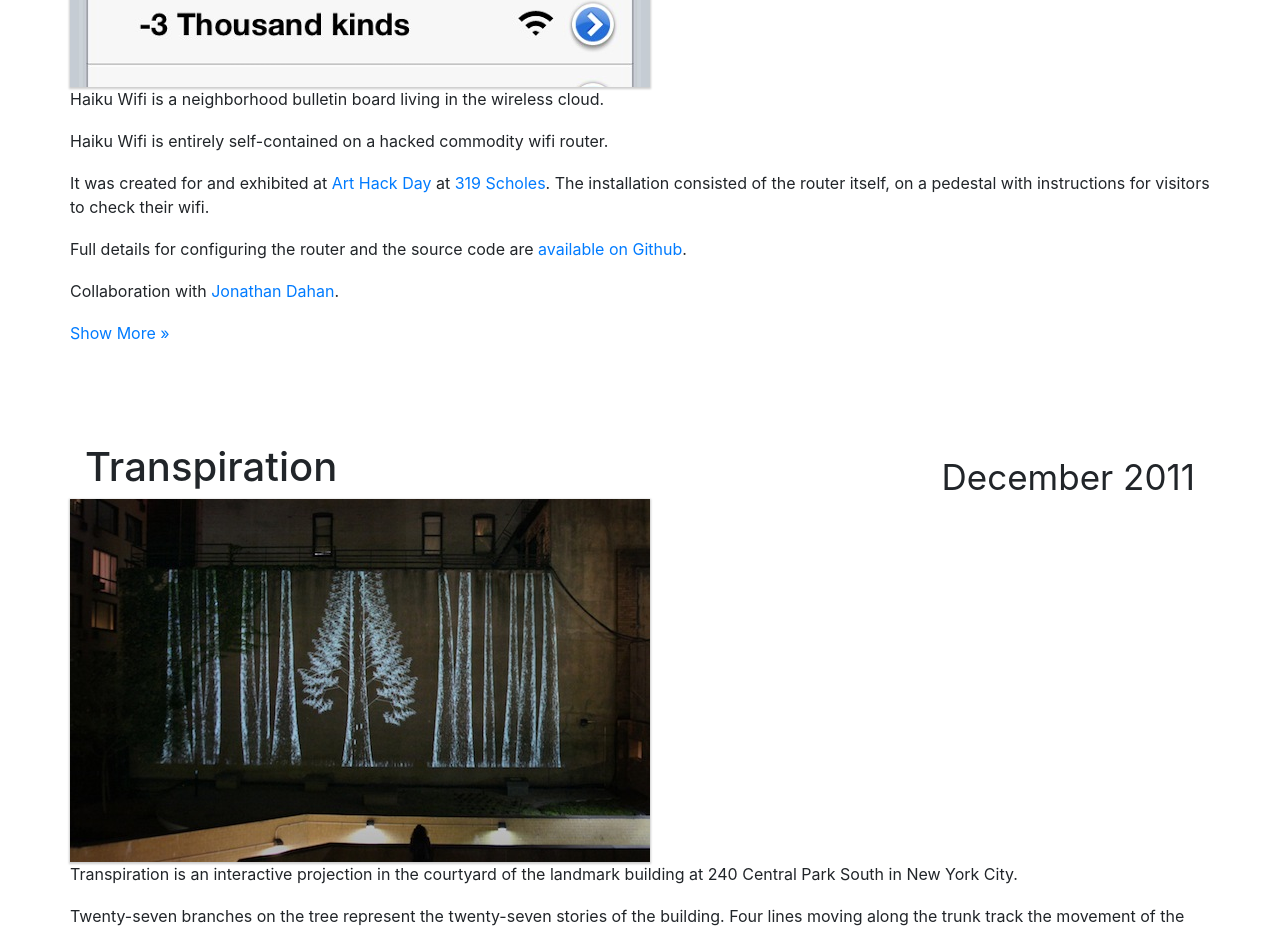
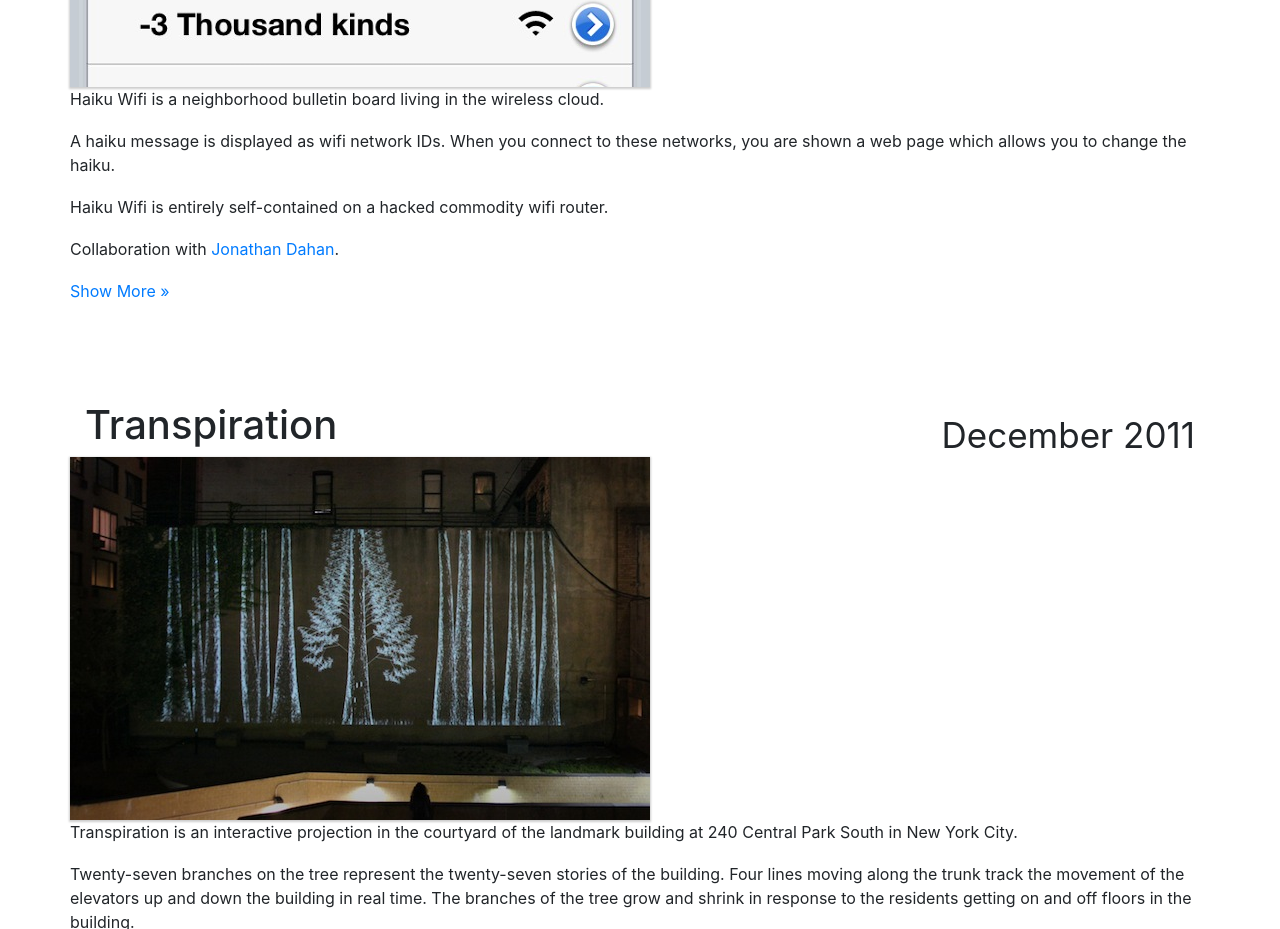
Before and after one commit to electronicwhisper/tobyschachman.com, a plain HTML site: page index.html in a window 1280 px wide. Shown: the part 1840-2769 px from the top of the page. Drawn offline with nearby package versions, Linux system fonts and the light colour scheme.

Commit message:
text changes to haiku wifi

```diff
--- a/index.html
+++ b/index.html
@@ -197,9 +197,8 @@
         </div>
         <div class="span6">
           <p>Haiku Wifi is a neighborhood bulletin board living in the wireless cloud.</p>
+          <p>A haiku message is displayed as wifi network IDs. When you connect to these networks, you are shown a web page which allows you to change the haiku.</p>
           <p>Haiku Wifi is entirely self-contained on a hacked commodity wifi router.</p>
-          <p>It was created for and exhibited at <a href="http://arthackday.net/">Art Hack Day</a> at <a href="http://319scholes.org/">319 Scholes</a>. The installation consisted of the router itself, on a pedestal with instructions for visitors to check their wifi.</p>
-          <p>Full details for configuring the router and the source code are <a href="https://github.com/jedahan/haiku-wifi">available on Github</a>.</p>
           <p>Collaboration with <a href="http://jedahan.com/">Jonathan Dahan</a>.</p>
           <p><a class="show-more" href="javascript://">Show More &raquo;</a></p>
         </div>
@@ -213,6 +212,8 @@
             <img src="haiku-wifi/2.png" width="280" height="161" />
           </div>
           <div class="span6" style="float: right">
+            <p>Haiku Wifi was created for and exhibited at <a href="http://arthackday.net/">Art Hack Day</a> at <a href="http://319scholes.org/">319 Scholes</a>. The installation consisted of the router itself, on a pedestal with instructions for visitors to check their wifi.</p>
+            <p>Full details for configuring the router and the source code are <a href="https://github.com/jedahan/haiku-wifi">available on Github</a>.</p>
             <p>A selection of contributed haiku:</p>
             <p><i>Morning sunset on seashore<br />
             Trampoline rising hart with u<br />
```
